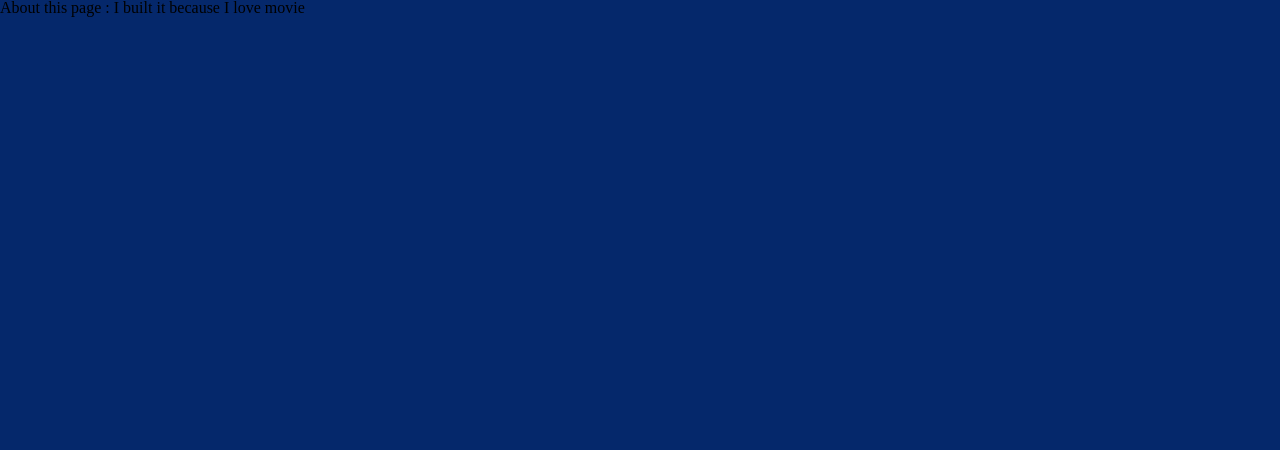
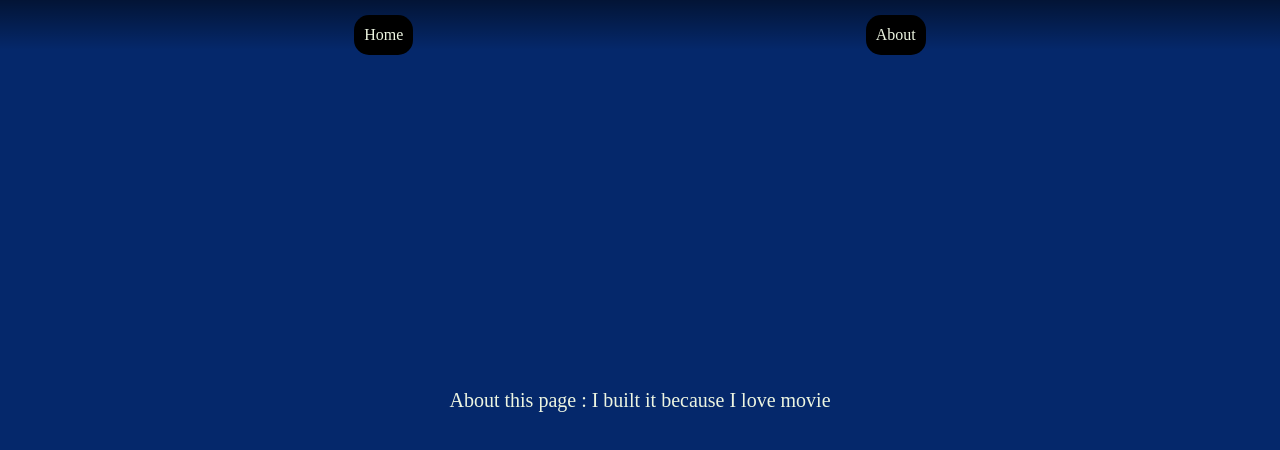
Before and after one commit to nagi0101/nomad_react_movie_app, a React (Create React App) app: page /#/about in a window 1280 px wide. Shown: the top 450 px of the page. Built offline with nearby package versions, Linux system fonts and the light colour scheme.

Commit message:
#6.2 Building the Navigation

```diff
--- a/src/App.js
+++ b/src/App.js
@@ -2,10 +2,12 @@ import React from "react";
 import { HashRouter, Route } from "react-router-dom";
 import Home from "./routes/Home";
 import About from "./routes/About";
+import Navigation from "./components/Navigation";
 
 function App() {
   return (
     <HashRouter>
+      <Navigation />
       <Route path="/" exact={true} component={Home} />
       <Route path="/about" component={About} />
     </HashRouter>
--- /dev/null
+++ b/src/components/Navigation.css
@@ -0,0 +1,30 @@
+.navigation {
+  width: 100%;
+  padding: 20px 10% 0 10%;
+  display: flex;
+  flex-direction: row;
+  align-items: center;
+  justify-content: space-around;
+  box-sizing: border-box;
+  height: 50px;
+  background: rgb(0, 0, 0);
+  background: linear-gradient(
+    180deg,
+    rgba(0, 0, 0, 0.5) 0%,
+    rgba(0, 0, 0, 0) 100%
+  );
+  position: sticky;
+  top: 0;
+  left: 0;
+  z-index: 1000;
+}
+
+.navigation a {
+  text-decoration: none;
+  color: #edf5e1;
+  background-color: black;
+  padding: 5px 10px;
+  height: 30px;
+  line-height: 30px;
+  border-radius: 15px;
+}
--- /dev/null
+++ b/src/components/Navigation.js
@@ -0,0 +1,14 @@
+import React from "react";
+import { Link } from "react-router-dom";
+import "./Navigation.css";
+
+function Navigation() {
+  return (
+    <div className="navigation">
+      <Link to="/">Home</Link>
+      <Link to="/about">About</Link>
+    </div>
+  );
+}
+
+export default Navigation;
--- /dev/null
+++ b/src/routes/About.css
@@ -0,0 +1,14 @@
+.about-container {
+  position: absolute;
+  top: 0;
+  width: 100%;
+  height: 100%;
+  display: flex;
+  align-items: center;
+  justify-content: center;
+}
+
+.about-container .about {
+  color: #edf5e1;
+  font-size: 20px;
+}
--- a/src/routes/About.js
+++ b/src/routes/About.js
@@ -1,7 +1,14 @@
 import React from "react";
+import "./About.css";
 
 function About() {
-  return <span>About this page : I built it because I love movie</span>;
+  return (
+    <div className="about-container">
+      <span className="about">
+        About this page : I built it because I love movie
+      </span>
+    </div>
+  );
 }
 
 export default About;
```
